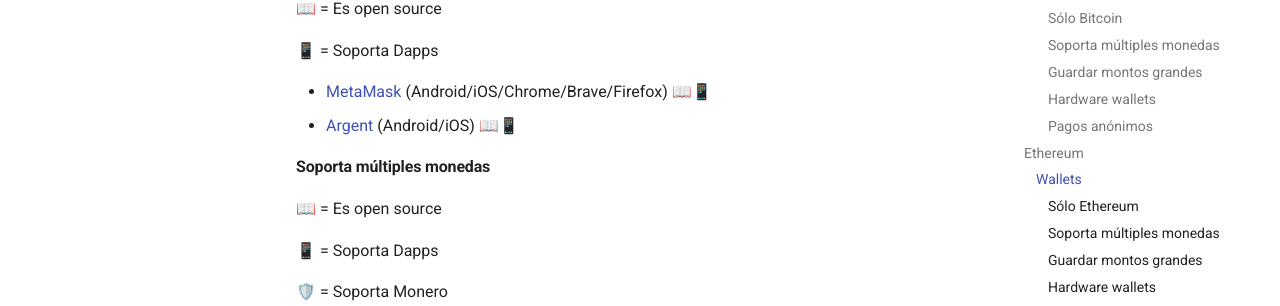
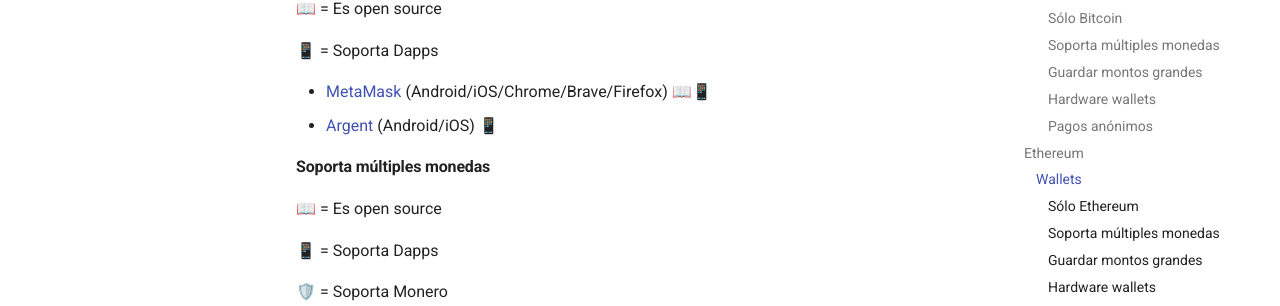
Before and after one commit to anomalouscode/wiki, an MkDocs documentation site: the page built from docs/criptomonedas/index.md, in a window 1280 px wide and 900 px high, scrolled down 1659 px. Shown: the part 144-450 px from the top of the window. Built offline with MkDocs 1.6.1 and Material for MkDocs 9.7.7, drawn with Linux system fonts in a browser that asks for light colours; comment, search, counter and statistics services are not loaded.

```diff
--- a/docs/criptomonedas/index.md
+++ b/docs/criptomonedas/index.md
@@ -71,7 +71,7 @@ Recuerden hacer backup de sus claves privadas.
 📱 = Soporta Dapps
 
 - [MetaMask](https://metamask.io/) (Android/iOS/Chrome/Brave/Firefox) 📖📱
-- [Argent](https://www.argent.xyz/) (Android/iOS) 📖📱
+- [Argent](https://www.argent.xyz/) (Android/iOS) 📱
 
 #### Soporta múltiples monedas
 
```
